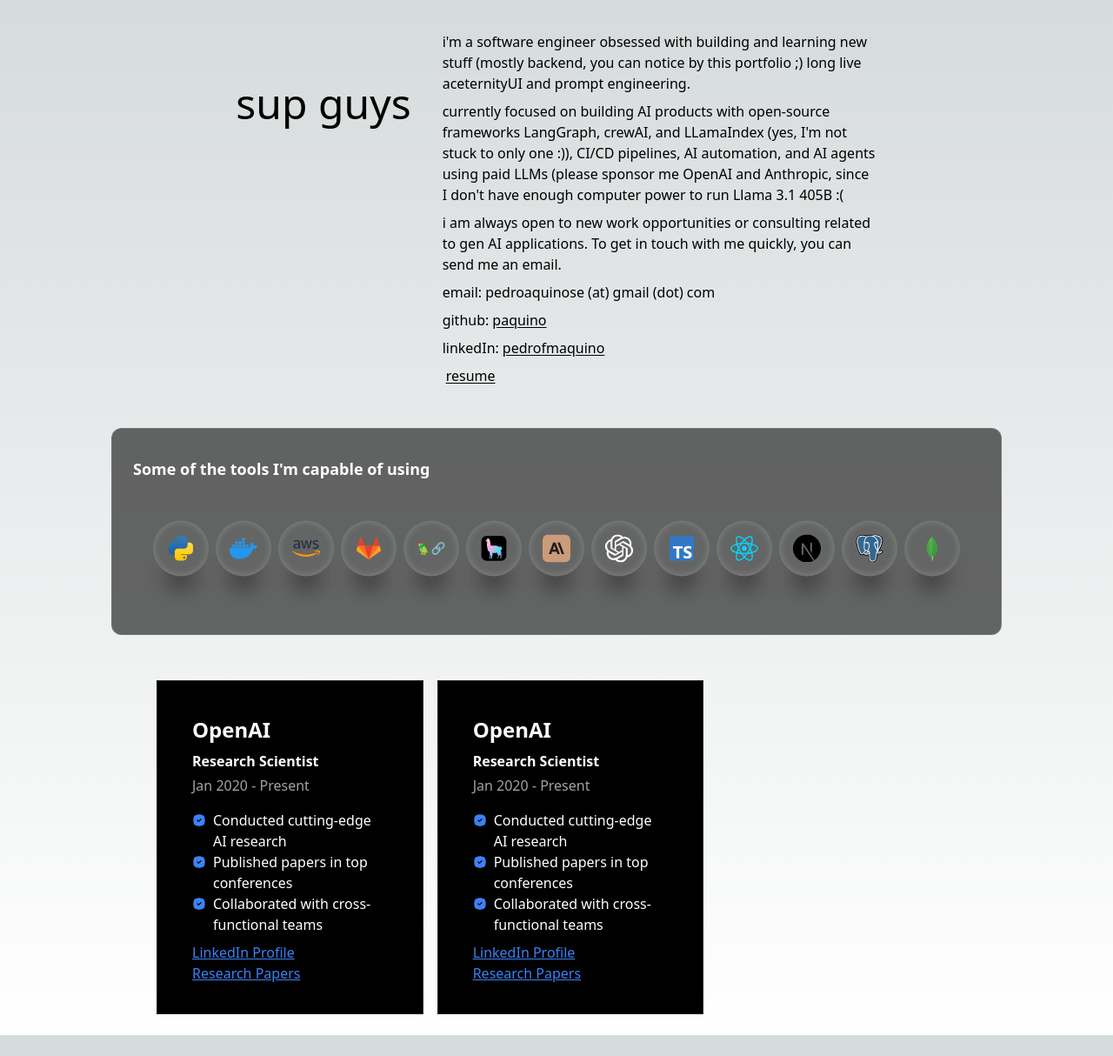
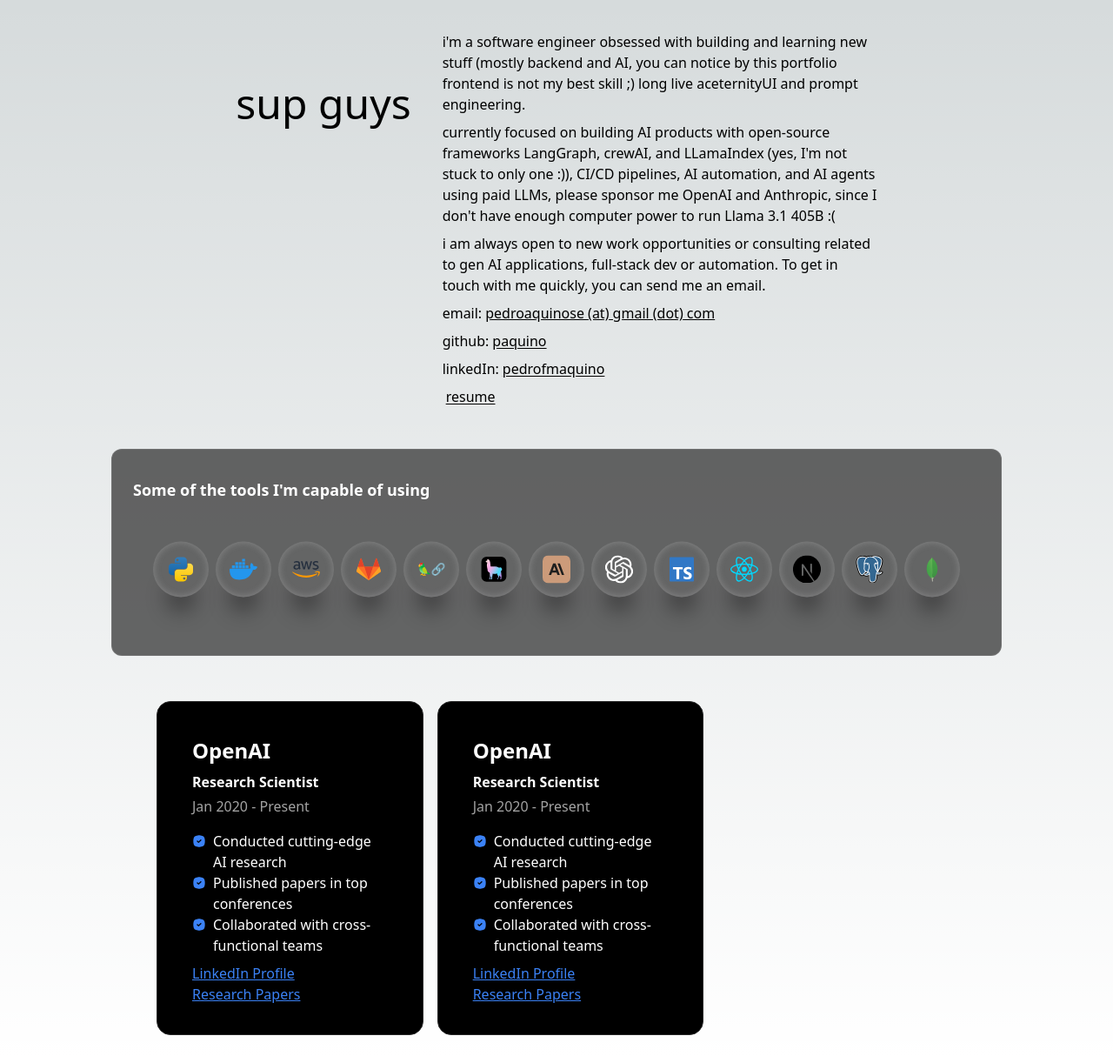
Before and after one commit to paquino11/paquino.dev, a Next.js app: page / in a window 1280 px wide. Shown: the whole page at 87% size. Before the commit the page ends 1190 px from the top, so only its background shows below. Built offline with nearby package versions, Linux system fonts and the light colour scheme.

Commit message:
make it round

```diff
--- a/src/app/globals.css
+++ b/src/app/globals.css
@@ -6,6 +6,7 @@
   --foreground-rgb: 0, 0, 0;
   --background-start-rgb: 214, 219, 220;
   --background-end-rgb: 255, 255, 255;
+  --radius: 1rem;
 }
 
 @media (prefers-color-scheme: dark) {
--- a/src/components/Intro.tsx
+++ b/src/components/Intro.tsx
@@ -9,12 +9,12 @@
                 <h1 className="text-4xl intro-card-welcome">sup guys</h1>
             </div>
             <div className="intro-card-body">
-                <p className="text-base body-md">i&apos;m a software engineer obsessed with building and learning new stuff (mostly backend, you can notice by this portfolio ;) long live aceternityUI and prompt engineering.</p>
-                <p className="text-base body-md">currently focused on building AI products with open-source frameworks LangGraph, crewAI, and LLamaIndex (yes, I&apos;m not stuck to only one :)), CI/CD pipelines, AI automation, and AI agents using paid LLMs (please sponsor me OpenAI and Anthropic, since I don&apos;t have enough computer power to run Llama 3.1 405B :(</p>
-                <p className="text-base body-md">i am always open to new work opportunities or consulting related to gen AI applications. To get in touch with me quickly, you can send me an email.</p>
+                <p className="text-base body-md">i&apos;m a software engineer obsessed with building and learning new stuff (mostly backend and AI, you can notice by this portfolio frontend is not my best skill ;) long live aceternityUI and prompt engineering.</p>
+                <p className="text-base body-md">currently focused on building AI products with open-source frameworks LangGraph, crewAI, and LLamaIndex (yes, I&apos;m not stuck to only one :)), CI/CD pipelines, AI automation, and AI agents using paid LLMs, please sponsor me OpenAI and Anthropic, since I don&apos;t have enough computer power to run Llama 3.1 405B :(</p>
+                <p className="text-base body-md">i am always open to new work opportunities or consulting related to gen AI applications, full-stack dev or automation. To get in touch with me quickly, you can send me an email.</p>
                 <div className="flex flex-row gap-[4px]">
                     <p className="text-base body-md">email:</p>
-                    <p className="text-base body-md">pedroaquinose (at) gmail (dot) com</p>
+                    <a href="mailto:pedroaquinose@gmail.com" className="text-base body-md underline">pedroaquinose (at) gmail (dot) com</a>
                 </div>
                 <div className="flex flex-row">
                     <p className="text-base body-md">github:</p>
--- a/src/components/WorkExperience.tsx
+++ b/src/components/WorkExperience.tsx
@@ -1,3 +1,5 @@
+// src/components/WorkExperience.tsx
+
 "use client";
 import React from "react";
 import { WorkExperienceCard } from '@/components/WorkExperienceCard';
--- a/src/components/WorkExperienceCard.tsx
+++ b/src/components/WorkExperienceCard.tsx
@@ -16,7 +16,7 @@
   className?: string;
 }) {
   return (
-    <CardSpotlight className={`h-96 w-full md:w-[48%] lg:w-[32%] ${className}`}>
+    <CardSpotlight className={`h-96 w-full md:w-[48%] lg:w-[32%] rounded-lg ${className}`}>
       <p className="text-2xl font-bold relative z-20 text-white">
         {company}
       </p>
--- a/src/components/ui/card-spotlight.tsx
+++ b/src/components/ui/card-spotlight.tsx
@@ -35,7 +35,7 @@
   return (
     <div
       className={cn(
-        "group/spotlight p-10 rounded-md relative border border-neutral-800 bg-black dark:border-neutral-800",
+        "group/spotlight p-10 rounded-lg relative border border-neutral-800 bg-black dark:border-neutral-800",
         className
       )}
       onMouseMove={handleMouseMove}
@@ -44,7 +44,7 @@
       {...props}
     >
       <motion.div
-        className="absolute z-0 -inset-px rounded-md opacity-0 transition duration-300 group-hover/spotlight:opacity-100"
+        className="absolute z-0 -inset-px rounded-lg opacity-0 transition duration-300 group-hover/spotlight:opacity-100"
         style={{
           backgroundColor: color,
           maskImage: useMotionTemplate`
@@ -59,7 +59,7 @@
         {isHovering && (
           <CanvasRevealEffect
             animationSpeed={5}
-            containerClassName="bg-transparent absolute inset-0 pointer-events-none"
+            containerClassName="bg-transparent absolute inset-0 pointer-events-none rounded-lg"
             colors={[
               [59, 130, 246],
               [139, 92, 246],
@@ -68,7 +68,7 @@
           />
         )}
       </motion.div>
-      <div className="relative z-10">
+      <div className="relative z-10 rounded-lg">
         {children}
       </div>
     </div>
```
